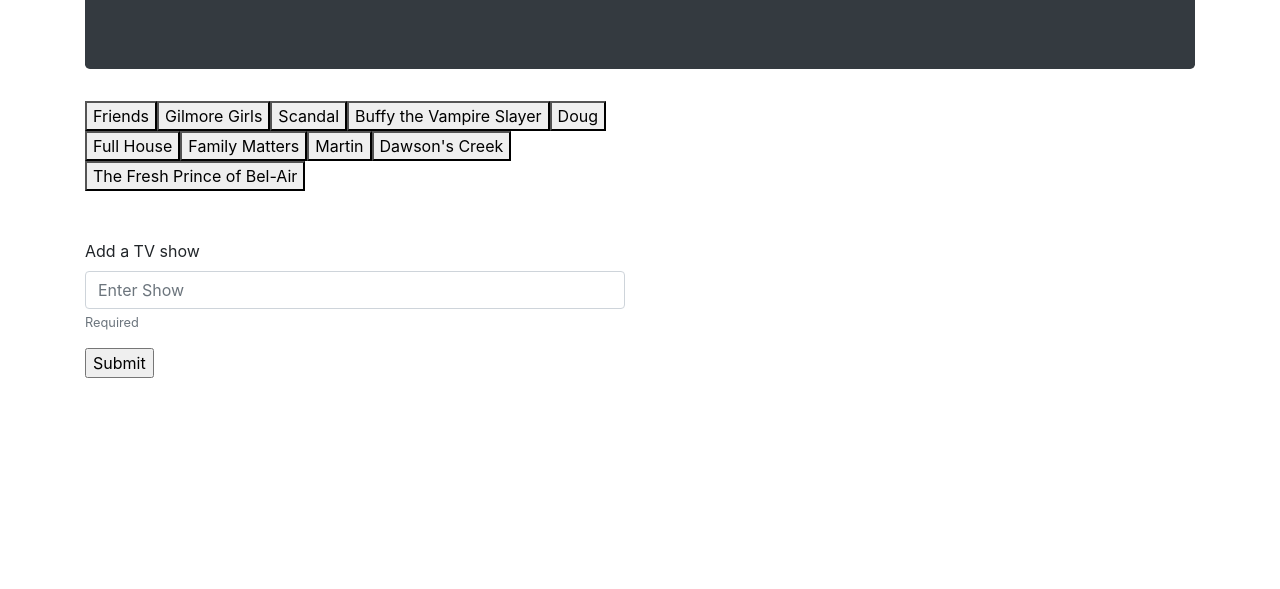
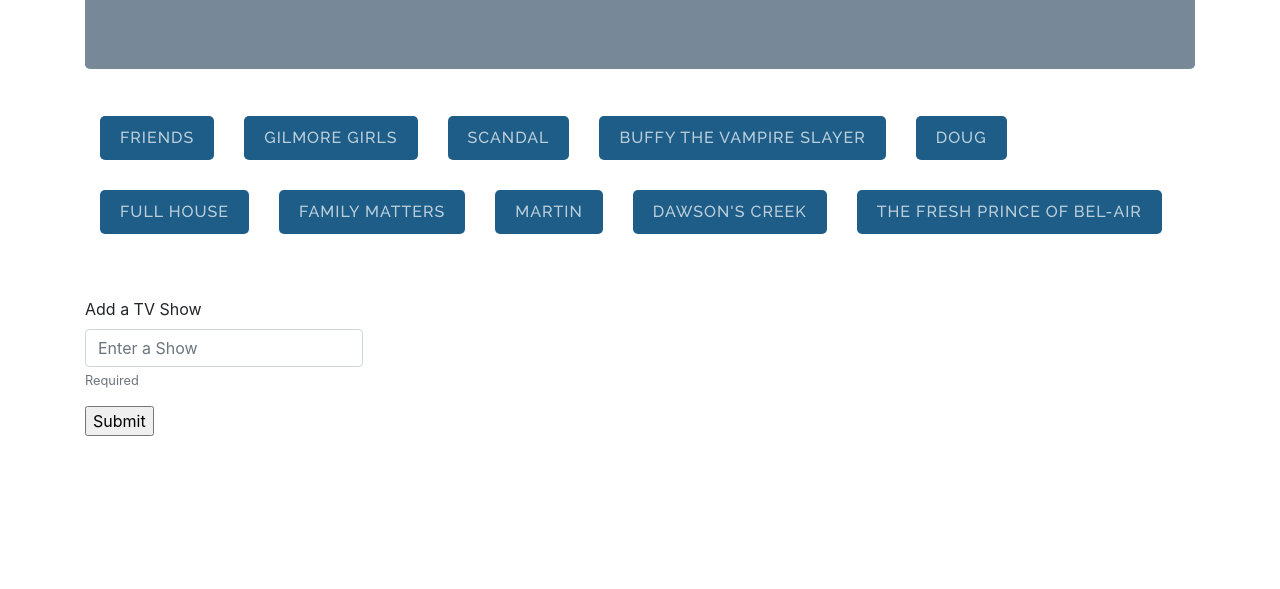
Before and after one commit to ntdang/GiphyHW, a plain HTML site: page index.html in a window 1280 px wide. Shown: the part 211-800 px from the top of the page. Drawn offline with nearby package versions, Linux system fonts and the light colour scheme.

Commit message:
Fixed some buttons

```diff
--- a/assets/css/style.css
+++ b/assets/css/style.css
@@ -0,0 +1,97 @@
+@import url(https://fonts.googleapis.com/css?family=Raleway:400,500);
+button.snip0072 {
+  font-family: 'Raleway', Arial, sans-serif;
+  border: none;
+  background-color: #000000;
+  border-radius: 5px;
+  color: rgba(255, 255, 255, 0.7);
+  cursor: pointer;
+  padding: 10px 20px;
+  display: inline-block;
+  margin: 15px;
+  text-transform: uppercase;
+  letter-spacing: 1px;
+  font-weight: 500;
+  font-size: 1em;
+  outline: none;
+  position: relative;
+  overflow: hidden;
+}
+
+button.snip0072:before {
+  border-radius: 3px;
+  content: '';
+  display: block;
+  position: absolute;
+  left: 10px;
+  right: 10px;
+  top: 50%;
+  bottom: 50%;
+  background-color: #ffffff;
+  border-top: 2px solid rgba(255, 255, 255, 0.8);
+  border-bottom: 2px solid rgba(255, 255, 255, 0.8);
+  opacity: 0;
+  -webkit-transition: all 0.3s;
+  transition: all 0.3s;
+  -webkit-transition-delay: 0.3s;
+  transition-delay: 0.3s;
+}
+
+button.snip0072:hover,
+button.snip0072.hover {
+  color: #ffffff;
+  -webkit-animation: flashText 0.5s;
+  animation: flashText 0.5s;
+}
+
+button.snip0072:hover:before,
+button.snip0072.hover:before {
+  top: 15%;
+  bottom: 15%;
+  background-color: rgba(255, 255, 255, 0.1);
+  opacity: 0.8;
+}
+
+button.snip0072:active:before {
+  background-color: rgba(255, 255, 255, 0.3);
+  opacity: 1;
+  -webkit-transition-delay: 0s;
+  transition-delay: 0s;
+}
+
+button.snip0072.blue {
+  background-color: #1e5d87;
+}
+
+@-webkit-keyframes flashText {
+  0% {
+    color: rgba(255, 255, 255, 0.5);
+  }
+  50% {
+    color: transparent;
+  }
+  100% {
+    color: #fff;
+  }
+}
+
+@keyframes flashText {
+  0% {
+    color: rgba(255, 255, 255, 0.5);
+  }
+  50% {
+    color: transparent;
+  }
+  100% {
+    color: #fff;
+  }
+}
+
+#show-input {
+  width: 25%;
+}
+
+.jumbotron {
+  background-color: lightslategray;
+  color: #1e5d87;
+}
--- a/assets/javascript/giphy.js
+++ b/assets/javascript/giphy.js
@@ -16,7 +16,7 @@ $(document).ready(function () {
       // This code $("<button>") is all jQuery needs to create the beginning and end tag. (<button></button>)
       var btn = $("<button>");
       // Adds a class of show to our buttons
-      btn.addClass("show");
+      btn.addClass("show snip0072 blue");
       // Added a data-attribute
       btn.attr("data-name", tvShows[i]);
       // Provided the initial button text
--- a/index.html
+++ b/index.html
@@ -12,39 +12,23 @@
 
 <body>
   <div class="container">
-    <div class="jumbotron bg-dark text-light text-center">
+    <div class="jumbotron text-center">
       <h1 class="py-5">TV Show GIF Search</h1>
     </div>
-    <div class="content">
-      <div class="row">
-        <div class="col">
     <div id="tvShowBtns"></div>
     <br>
     <br>
     <form id="tvShow-form">
       <div class="form-group">
-              <label for="tvInput">Add a TV show</label>
-              <input type="text" class="form-control" id="show-input" placeholder="Enter Show">
+        <label for="tvInput">Add a TV Show</label>
+        <input type="text" class="form-control" id="show-input" placeholder="Enter a Show">
         <small class="form-text text-muted">Required</small>
       </div>
 
-            <input id="add-show" type="submit" value="Submit">
+      <input id="add-show" type="submit" value="Submit" class='snip0072 blue'>
     </form>
-
+    <div id="tvShows"></div>
   </div>
-        <div class="col">
-          <div id="tvShows"></div>
-
-        </div>
-      </div>
-    </div>
-  </div>
-
-
-
-
-
-
 
   <script src="https://cdnjs.cloudflare.com/ajax/libs/jquery/3.2.1/jquery.min.js"></script>
   <script type="text/javascript"></script>
```
Lines whose indentation alone changed are shown as unchanged.
